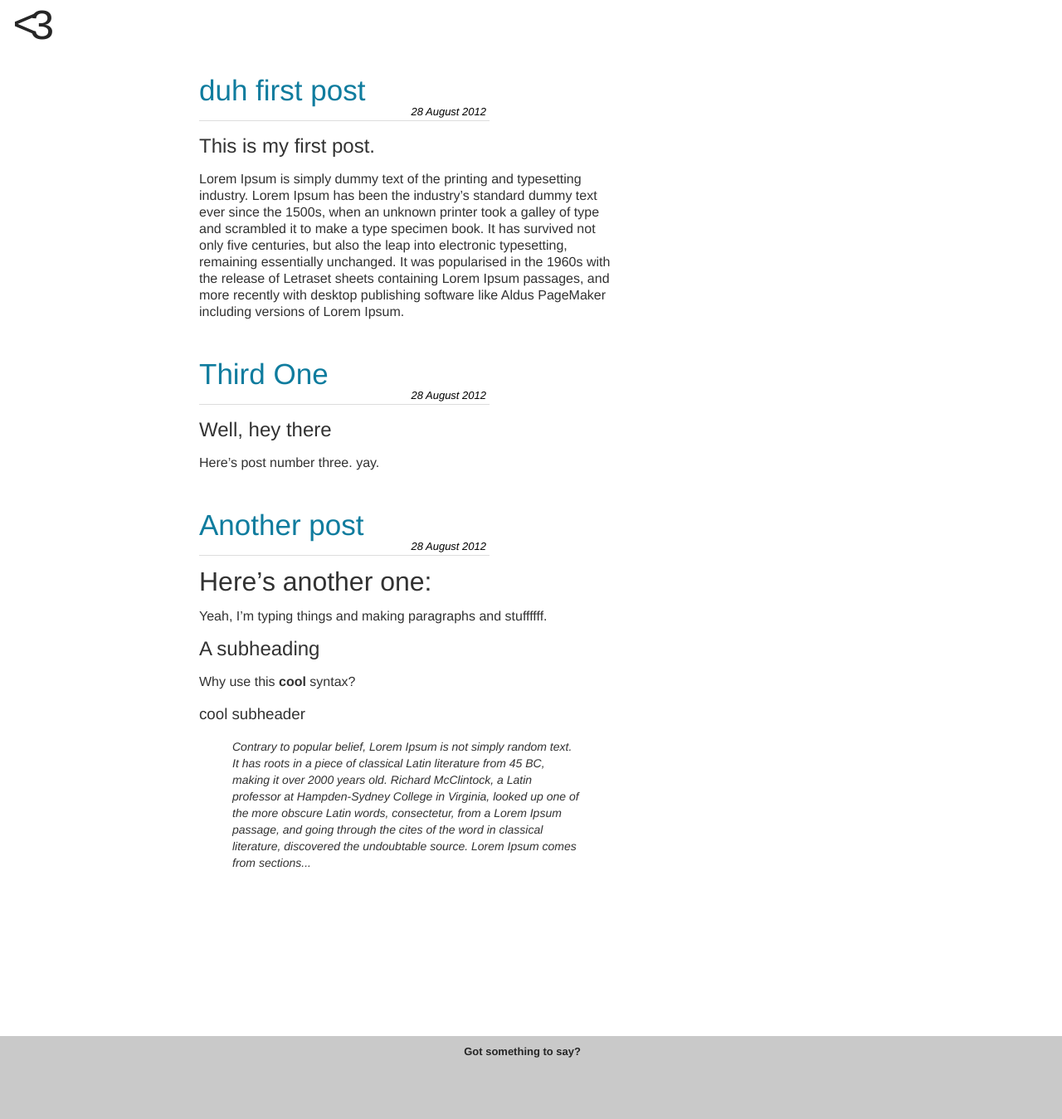
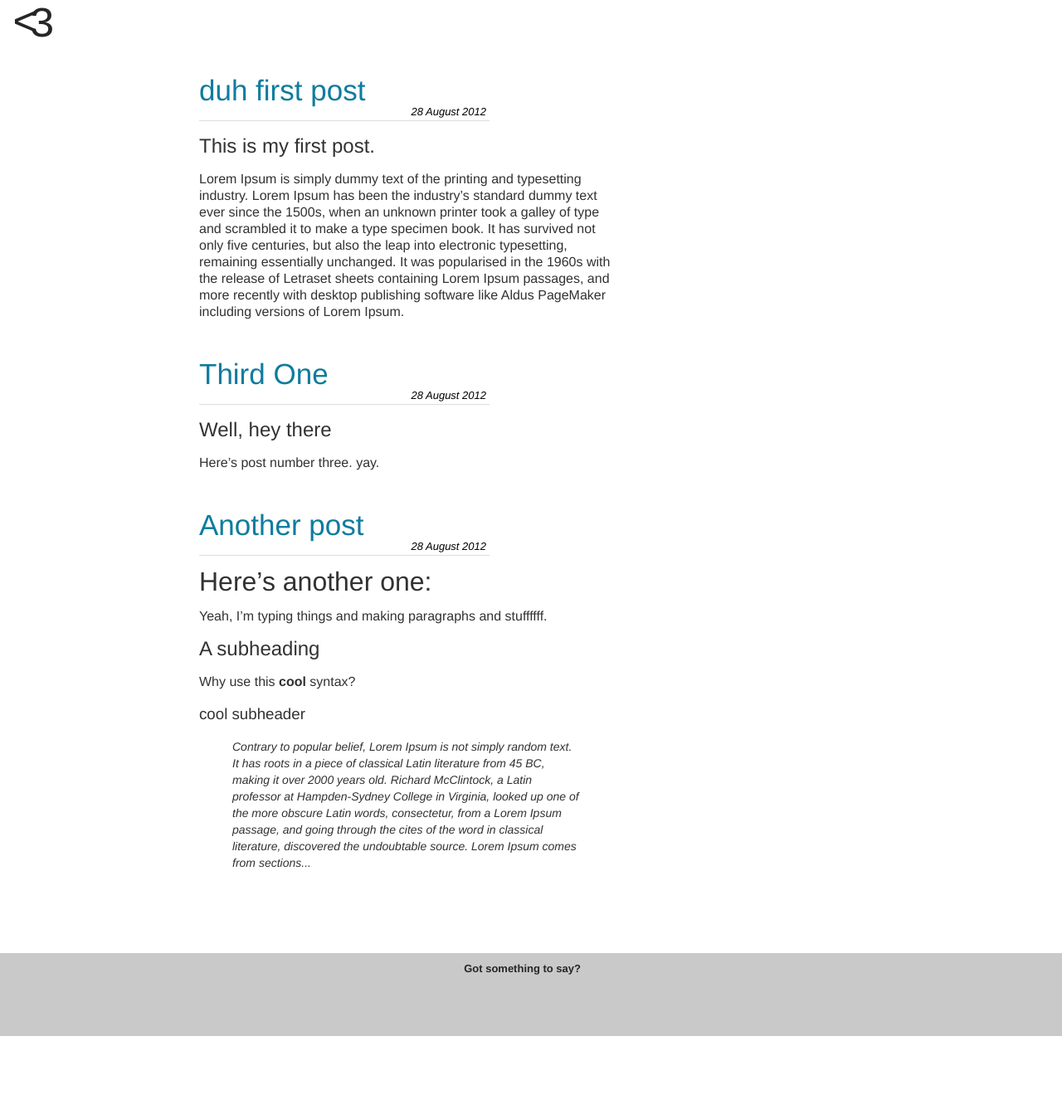
Before and after one commit to jeffrom/jeffrom.github.com, a Jekyll site: the page built from index.html, in a window 1280 px wide. Shown: the whole page at 83% size. Built offline with Jekyll 4.4.1, drawn with Linux system fonts in a browser that asks for light colours; nearby versions of some CDN libraries; the list of posts is cut into pages by our own code; after the commit the page ends 1249 px from its top, so only the background shows below that.

Commit message:
lets try this css

```diff
--- a/_includes/main.css
+++ b/_includes/main.css
@@ -84,7 +84,6 @@ blockquote {
     position:absolute;
     height:100px;
     width:100%;
-    margin-top:100px;
 }
 
 #footer_content {
@@ -98,8 +97,10 @@ blockquote {
 
 #topleft {
     position:absolute;
-    top:24px;
+    top:6px;
     left:15px;
+    line-height:47px;
+    width:70px;
 }
 
 #posts {
```
